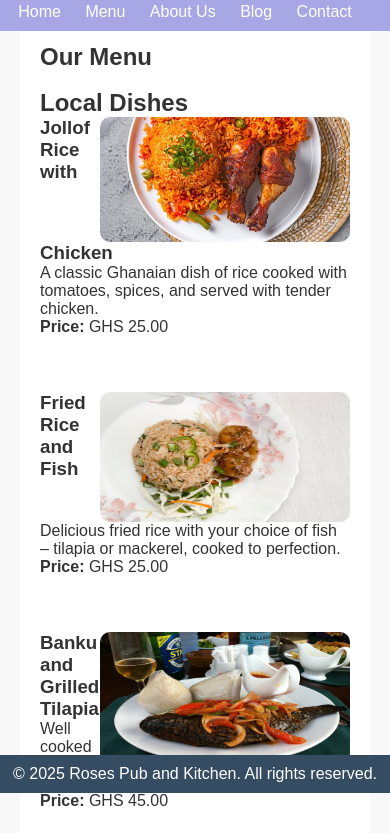
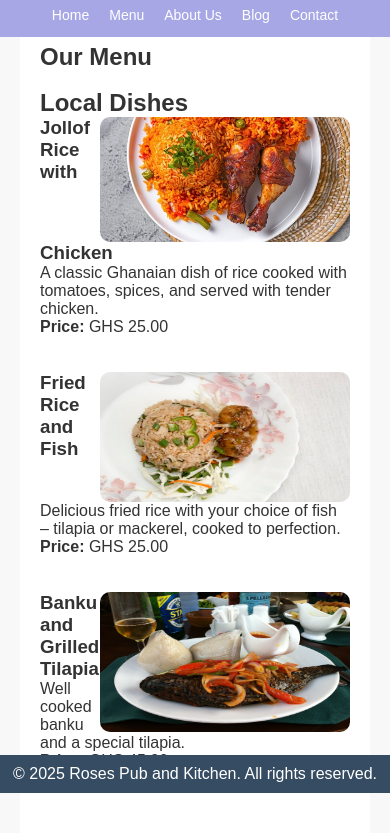
Before and after one commit to Harrison-Coca/Website-development-assignment, a plain HTML site: page menu.html in a window 390 px wide. Shown: the part 51-884 px from the top of the page. Drawn offline with Linux system fonts and the light colour scheme.

Commit message:
Updated navbar responsivness and styling

```diff
--- a/menu.html
+++ b/menu.html
@@ -14,7 +14,7 @@
         </nav>
         <nav class="second">
             <ul>
-                <li><a href="home.html">Home</a></li>
+                <li><a href="index.html">Home</a></li>
                 <li><a href="menu.html">Menu</a></li>
                 <li><a href="about.html">About Us</a></li>
                 <li><a href="blog.html">Blog</a></li>
--- a/styles.css
+++ b/styles.css
@@ -10,41 +10,64 @@ body {
     color: #333;
 }
 
+/* Header Styling */
 header {
     position: fixed;
     top: 0;
     width: 100%;
+    z-index: 1000;
+}
+
+.first {
+    background-color: rgb(228, 136, 167);
+    color: white;
+    padding: 8px; /* Keeps it small */
+    text-align: center;
 }
 
 .second {
     background-color: rgb(167, 167, 230);
     color: white;
-    padding: 10px;
+    padding: 8px; /* Same size as .first */
     text-align: center;
 }
 
-.first {
-    background-color: rgb(228, 136, 167);
-    color: white;
-    padding: 8px;
-    text-align: center;
-
-}
-
+/* Navbar Styling */
 header nav ul {
     list-style-type: none;
+    display: flex;
+    justify-content: center;  /* Centers the menu */
+    padding: 5px; /* Reduced padding */
+    background-color: rgb(167, 167, 230);
 }
 
 header nav ul li {
-    display: inline;
-    margin-right: 20px;
+    margin: 0 15px; /* Spacing between items */
 }
 
 header nav ul li a {
     color: white;
     text-decoration: none;
+    font-size: 18px;
+    transition: font-size 0.3s ease;
 }
 
+/* Responsive Navbar - Reduce Size on Small Screens */
+@media (max-width: 768px) {
+    header nav ul {
+        padding: 5px; /* Reduce padding */
+    }
+
+    header nav ul li {
+        margin: 0 10px; /* Reduce spacing */
+    }
+
+    header nav ul li a {
+        font-size: 14px; /* Reduce text size */
+    }
+}
+
+/* Footer Styling */
 footer {
     background-color: #364c62;
     color: white;
@@ -55,6 +78,7 @@ footer {
     bottom: 0;
 }
 
+/* Section Styling */
 section {
     padding: 20px;
     margin: 20px;
@@ -64,14 +88,11 @@ section {
 
 section img {
     width: 100%;
+    height: auto;
     border-radius: 10px;
-
 }
 
-.menu-item {
-    margin-bottom: 20px;
-}
-
+/* Form Styling */
 form {
     background-color: #fff;
     padding: 20px;
```
Also changed, not shown: about.html (+1 -1 lines), blog.html (+1 -1 lines), contact.html (+1 -1 lines), index.html (+1 -1 lines).
